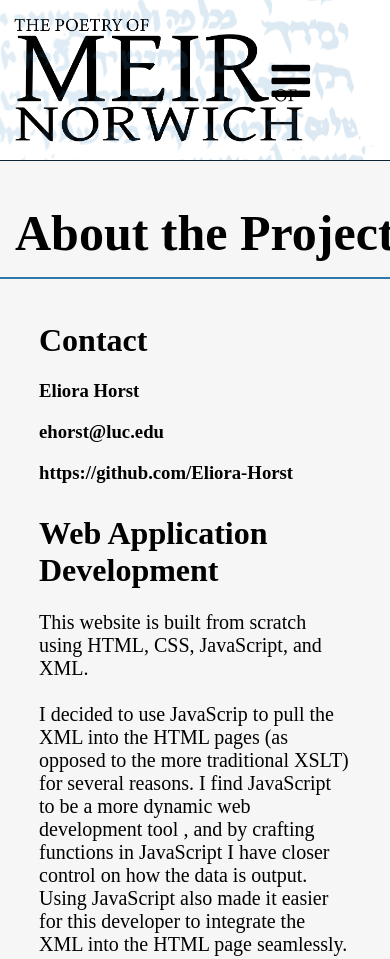
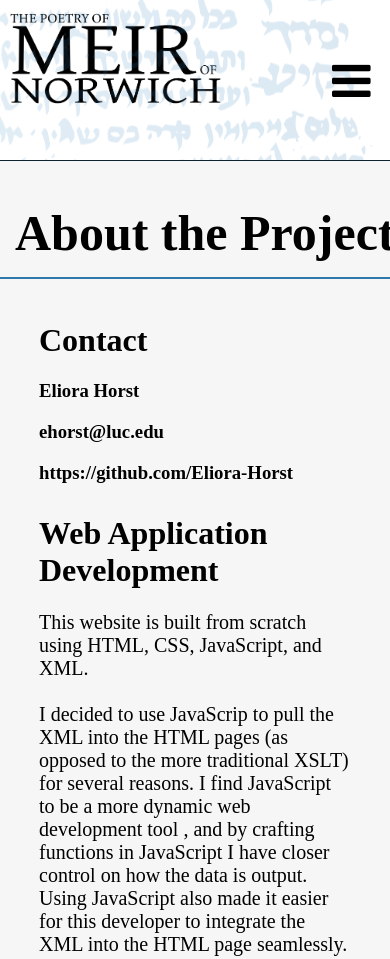
Before and after one commit to Eliora-Horst/meirofnorwich, a website: page public/HTML/about.html in a window 390 px wide. Shown: the top 959 px of the page. Drawn offline with Linux system fonts and the light colour scheme; a web font is replaced by a local one.

Commit message:
Fixing mobile menu

```diff
--- a/public/CSS/mobile.css
+++ b/public/CSS/mobile.css
@@ -27,7 +27,7 @@
 	}
 	.mobile-menu a.icon{
 		background: none;
-		background-image: url("../images/titlebackground.png");
+		background-image: url("/images/titlebackground.png");
     	background-position: center right;
 		display: block;
 		position: absolute;
@@ -38,6 +38,7 @@
    		justify-content: space-between;
    		color: black;
    		padding-left: 100%;
+   		padding-right: 5%;
    		font-size: 45px;
    		transition: 0.18s;
 	}
@@ -59,6 +60,7 @@
 		background-image: url("../images/LogoMobile.png");
 		background-size: contain;
 		background-repeat: no-repeat;
+		background-size: 65%;
 	}
 
 	/*Historical Background*/
```
